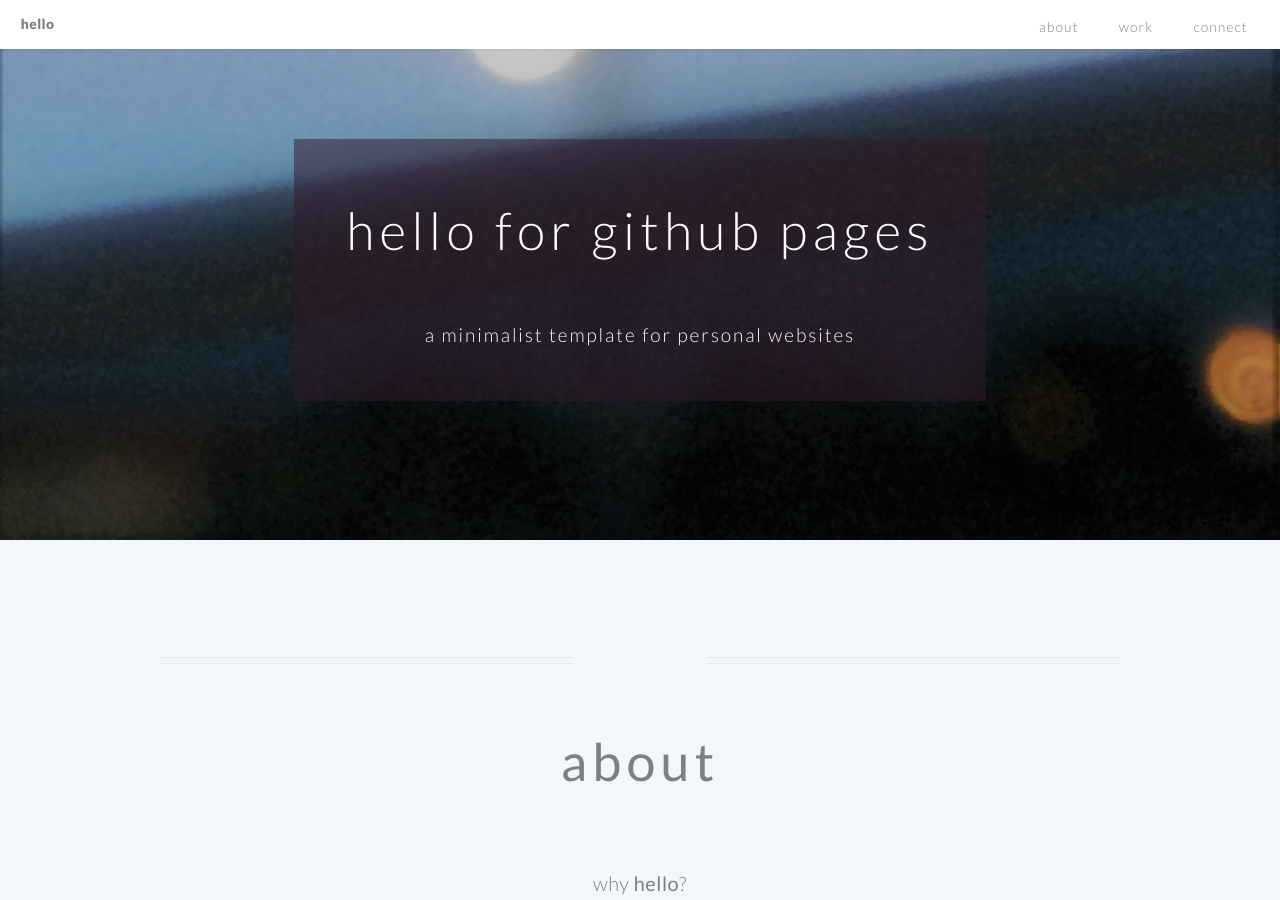
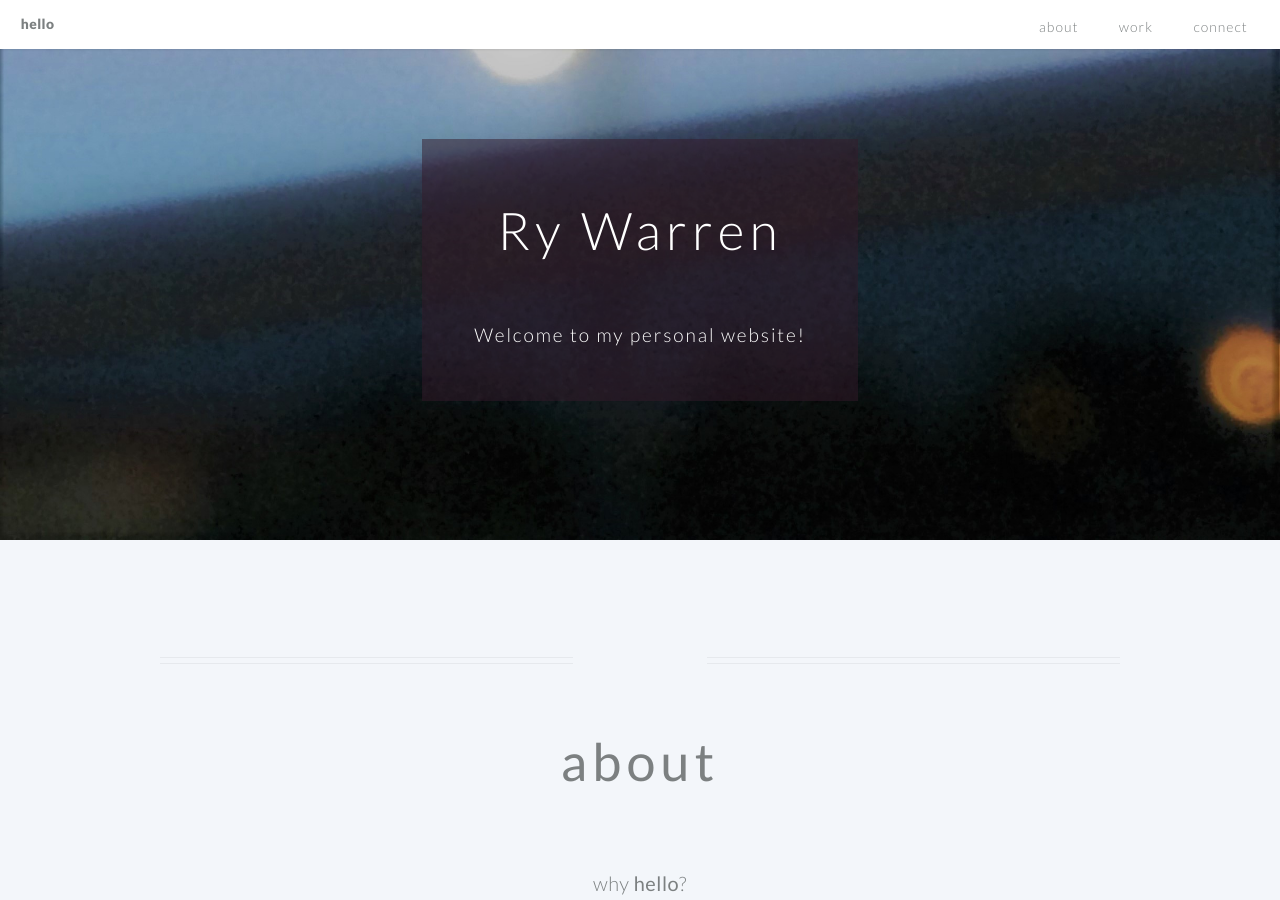
Before and after one commit to RyWarren/RyWarren.github.io, a Jekyll site: the page built from index.md, in a window 1280 px wide and 900 px high. Built offline with Jekyll 4.4.1, drawn with Linux system fonts in a browser that asks for light colours; some of the changed text lies outside the part shown.

Commit message:
first commit

```diff
--- a/_config.yml
+++ b/_config.yml
@@ -1,10 +1,10 @@
 # _config.yml
 
 # required, replace with your own information -----
-title: Hello for Github Pages
-author: Sara Gong
+title: Ry Warren
+author: Ry Warren
 description: >
-  A minimalist template for designing a personal GitHub Pages website - without typing a single line of code.
+  Welcome to my personal website!
 baseurl: ""
 
 plugins:
--- a/index.md
+++ b/index.md
@@ -4,8 +4,8 @@ layout: hello-default
 # using Markdown language, you can customize the following variables!
 
 # these variables are required -------------------------------
-banner_title: hello for github pages
-banner_subtitle: a minimalist template for personal websites
+banner_title: Ry Warren
+banner_subtitle: Welcome to my personal website!
 background_image: /images/background.jpeg
 
 # all of the following variables are optional -----------------
@@ -16,8 +16,8 @@ favicon: /assets/ico/favicon.ico
 
 # social media
 twitter_username: notsaragong # # your twitter handle
-github_username:  saragong # your github username
-linkedin: saragong # the part after ("https://www.linkedin.com/in/...")
+github_username:  RyWarren # your github username
+linkedin: ry-warren # the part after ("https://www.linkedin.com/in/...")
 # facebook_username: <-- your facebook username (the part after "https://www.facebook.com/...")
 # google_analytics: <-- your google analytics Tracking ID
 
```
